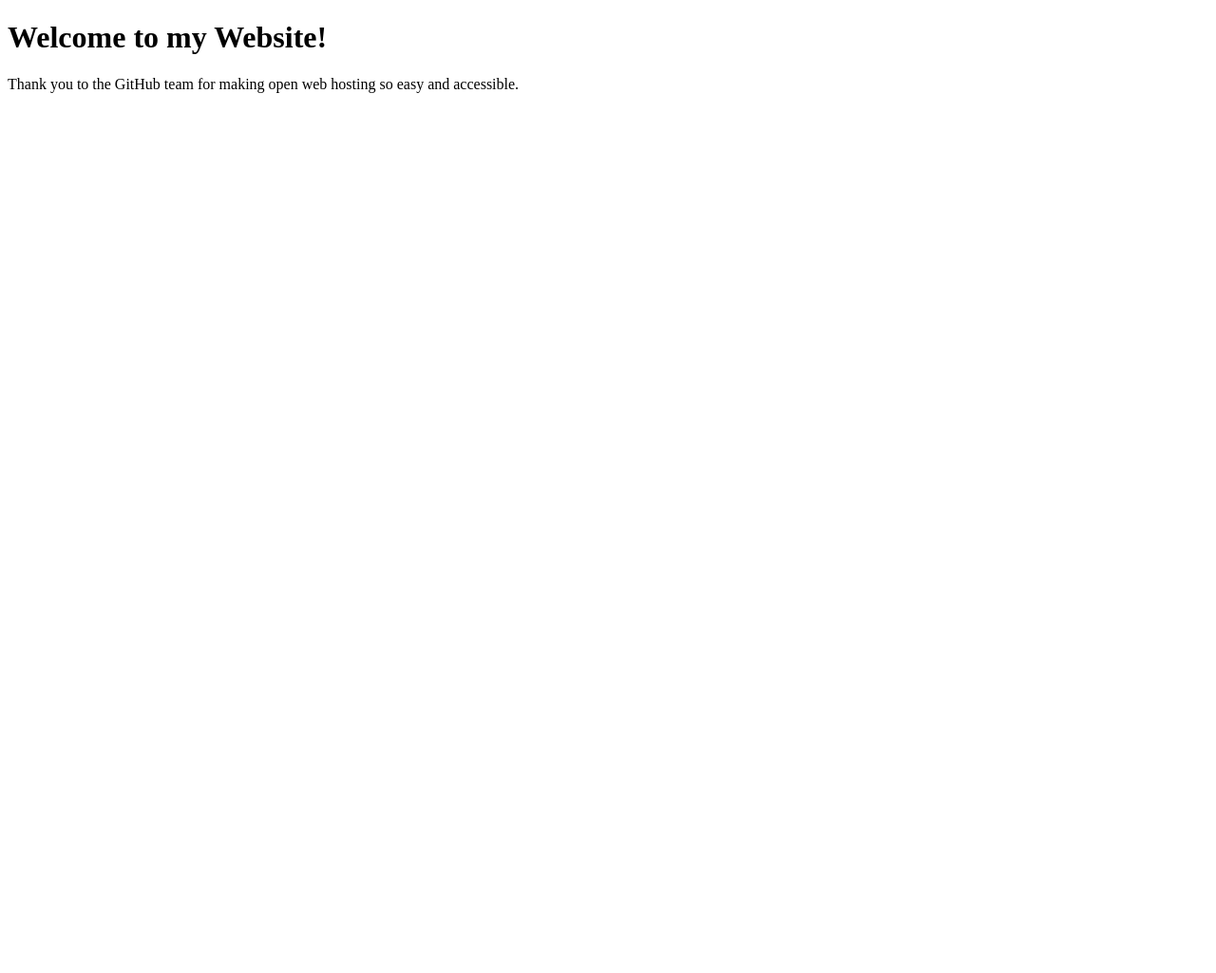
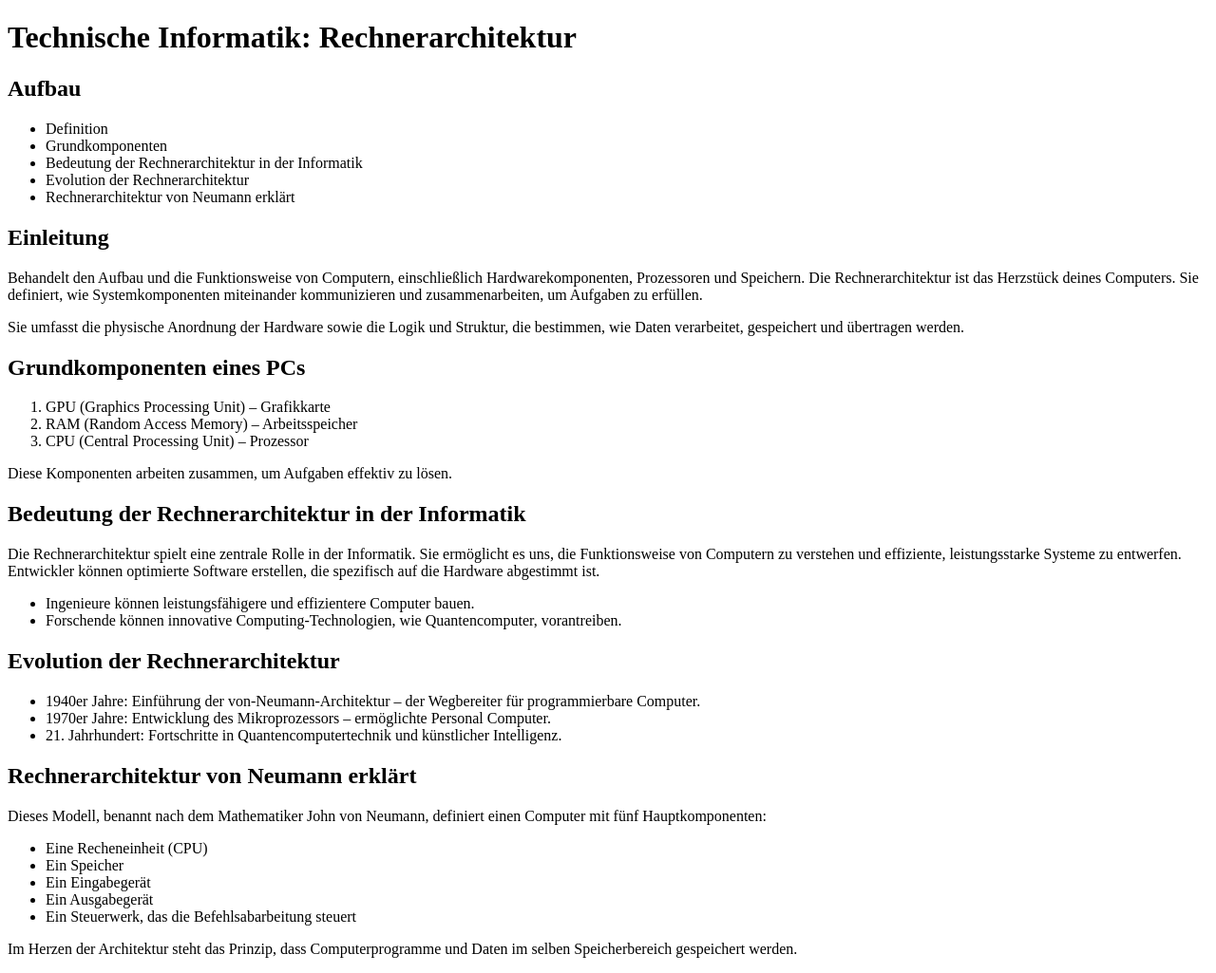
Before and after one commit to facto-tts/facto-tts.github.io, a plain HTML site: page index.html in a window 1280 px wide. Shown: the whole page at 95% size. Before the commit the page ends 800 px from the top, so only its background shows below. Drawn offline with Linux system fonts and the light colour scheme.

Commit message:
Update index.html

```diff
--- a/index.html
+++ b/index.html
@@ -2,11 +2,85 @@
 <html lang="de">
 <head>
   <meta charset="UTF-8">
-      <meta name="viewport" content="width=device-width, initial-scale=1.0">
-      <title>Meine GitHub Pages Website</title>
+  <title>Technische Informatik: Rechnerarchitektur</title>
 </head>
 <body>
-      <h1>Welcome to my Website!</h1>
-      <p>Thank you to the GitHub team for making open web hosting so easy and accessible.</p>
+  <h1>Technische Informatik: Rechnerarchitektur</h1>
+
+  <section>
+    <h2>Aufbau</h2>
+    <ul>
+      <li>Definition</li>
+      <li>Grundkomponenten</li>
+      <li>Bedeutung der Rechnerarchitektur in der Informatik</li>
+      <li>Evolution der Rechnerarchitektur</li>
+      <li>Rechnerarchitektur von Neumann erklärt</li>
+    </ul>
+  </section>
+
+  <section>
+    <h2>Einleitung</h2>
+    <p>
+      Behandelt den Aufbau und die Funktionsweise von Computern, einschließlich Hardwarekomponenten,
+      Prozessoren und Speichern. Die Rechnerarchitektur ist das Herzstück deines Computers.
+      Sie definiert, wie Systemkomponenten miteinander kommunizieren und zusammenarbeiten, um Aufgaben zu erfüllen.
+    </p>
+    <p>
+      Sie umfasst die physische Anordnung der Hardware sowie die Logik und Struktur, die bestimmen,
+      wie Daten verarbeitet, gespeichert und übertragen werden.
+    </p>
+  </section>
+
+  <section>
+    <h2>Grundkomponenten eines PCs</h2>
+    <ol>
+      <li>GPU (Graphics Processing Unit) – Grafikkarte</li>
+      <li>RAM (Random Access Memory) – Arbeitsspeicher</li>
+      <li>CPU (Central Processing Unit) – Prozessor</li>
+    </ol>
+    <p>Diese Komponenten arbeiten zusammen, um Aufgaben effektiv zu lösen.</p>
+  </section>
+
+  <section>
+    <h2>Bedeutung der Rechnerarchitektur in der Informatik</h2>
+    <p>
+      Die Rechnerarchitektur spielt eine zentrale Rolle in der Informatik.
+      Sie ermöglicht es uns, die Funktionsweise von Computern zu verstehen und effiziente,
+      leistungsstarke Systeme zu entwerfen. Entwickler können optimierte Software erstellen,
+      die spezifisch auf die Hardware abgestimmt ist.
+    </p>
+    <ul>
+      <li>Ingenieure können leistungsfähigere und effizientere Computer bauen.</li>
+      <li>Forschende können innovative Computing‑Technologien, wie Quantencomputer, vorantreiben.</li>
+    </ul>
+  </section>
+
+  <section>
+    <h2>Evolution der Rechnerarchitektur</h2>
+    <ul>
+      <li>1940er Jahre: Einführung der von-Neumann‑Architektur – der Wegbereiter für programmierbare Computer.</li>
+      <li>1970er Jahre: Entwicklung des Mikroprozessors – ermöglichte Personal Computer.</li>
+      <li>21. Jahrhundert: Fortschritte in Quantencomputertechnik und künstlicher Intelligenz.</li>
+    </ul>
+  </section>
+
+  <section>
+    <h2>Rechnerarchitektur von Neumann erklärt</h2>
+    <p>
+      Dieses Modell, benannt nach dem Mathematiker John von Neumann, definiert einen Computer mit fünf
+      Hauptkomponenten:
+    </p>
+    <ul>
+      <li>Eine Recheneinheit (CPU)</li>
+      <li>Ein Speicher</li>
+      <li>Ein Eingabegerät</li>
+      <li>Ein Ausgabegerät</li>
+      <li>Ein Steuerwerk, das die Befehlsabarbeitung steuert</li>
+    </ul>
+    <p>
+      Im Herzen der Architektur steht das Prinzip, dass Computerprogramme und Daten im selben
+      Speicherbereich gespeichert werden.
+    </p>
+  </section>
 </body>
 </html>
```
Lines whose indentation alone changed are shown as unchanged.
